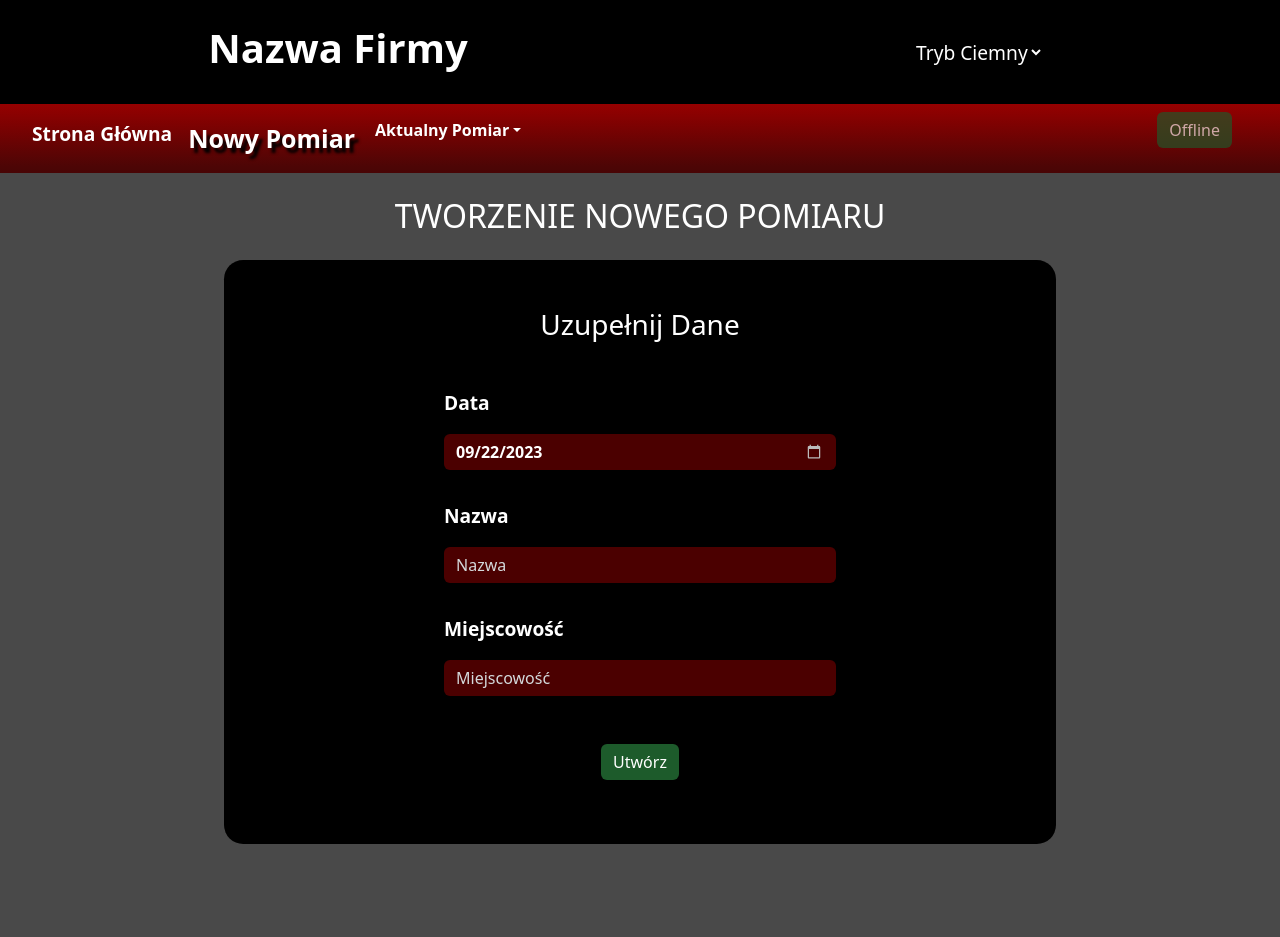
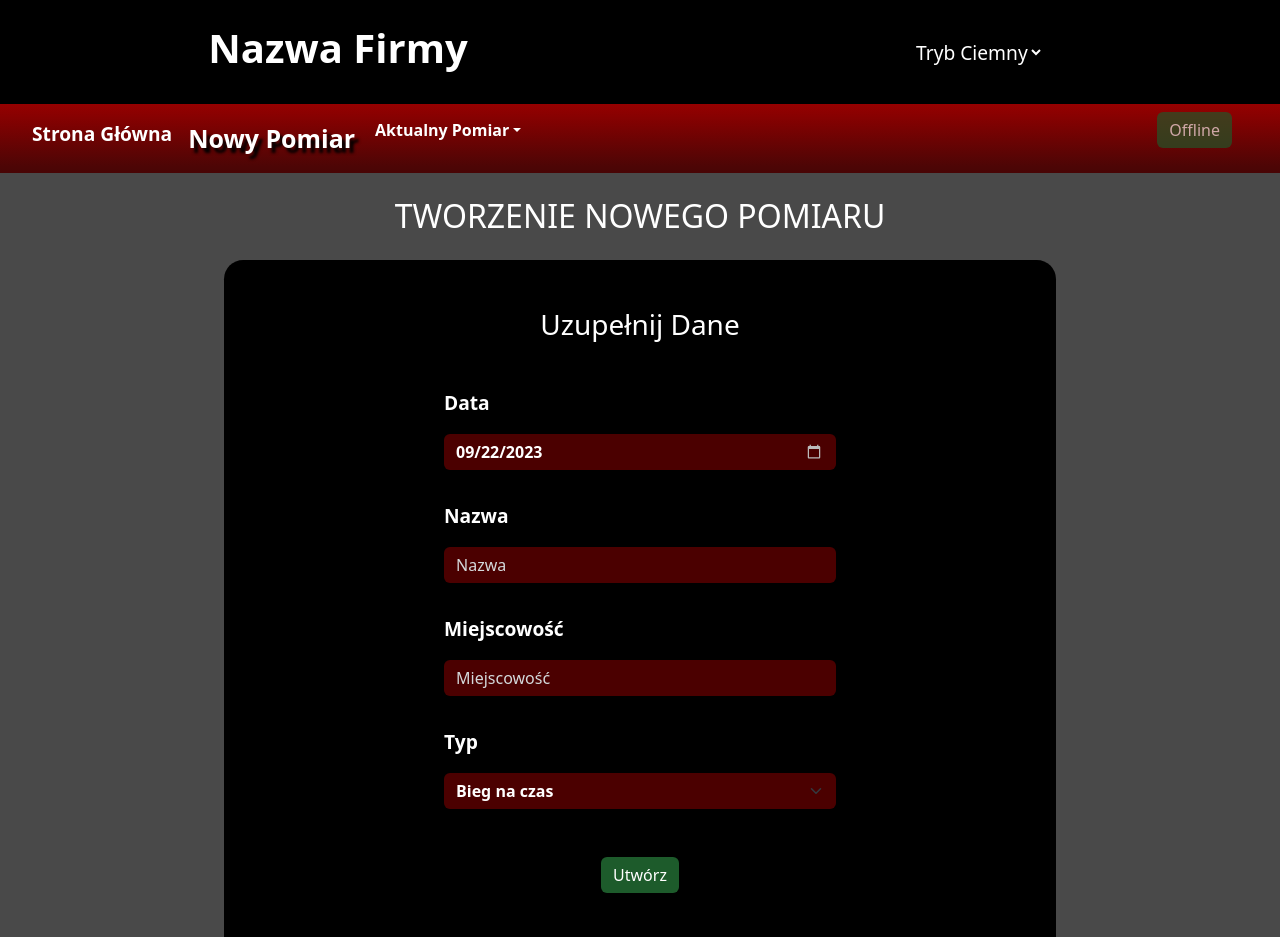
Before and after one commit to Kiriar21/app-measurement, a React (Create React App) app: page /new-measurement in a window 1280 px wide. Shown: the top 937 px of the page. Built offline with nearby package versions, Linux system fonts and the light colour scheme.

Commit message:
I changed new-measurement and edit-measurement (add new select option)

```diff
--- a/src/components/Main/Forms/ActuallyMeasurement/EditMeasurement/EditMeasurement.js
+++ b/src/components/Main/Forms/ActuallyMeasurement/EditMeasurement/EditMeasurement.js
@@ -4,6 +4,7 @@ import { useNavigate } from 'react-router-dom'
 import Button from '../../../../Buttons/ButtonForm/ButtonForm'
 import FormInput from '../../FormInput/FormInput'
 import Alert from '../../../../Alerts/Alert/Alert'
+import SelectMeasurement from '../../Selects/SelectMeasurement/SelectMeasurement'
 
 export default function FormNewMeasurement(props){
     const [showAlert, setShowAlert] = useState(false)
@@ -13,7 +14,10 @@ export default function FormNewMeasurement(props){
     const [name, setName] = useState('')
     const [city, setCity] = useState('')
     const navigate = useNavigate()
-
+    const options = [{
+        name:'run',
+        title:'Bieg na czas'
+    }]
     const check = async (e) => {
         e.preventDefault()
         try{
@@ -45,6 +49,10 @@ export default function FormNewMeasurement(props){
                         defaultValue={city}
                         onChange={ e => setCity(e.target.value)}
                         placeholder='Miejscowość' />
+            <SelectMeasurement controlId='selectMeasurement'
+                        labelText='Typ'
+                        onChange={ e => {}}
+                        opt={ options} />
             <Button buttonTitle="Zapisz" onClick={check} />
             {showAlert  && <Alert variant='success' dismissible={false} alertContent='Zmiany zostały zapisane. Za chwile nastąpi przekierowanie na strone ze statystykami'/>}
         </Form>
--- a/src/components/Main/Forms/FormNewMeasurement/FormNewMeasurement.js
+++ b/src/components/Main/Forms/FormNewMeasurement/FormNewMeasurement.js
@@ -4,6 +4,7 @@ import { useNavigate } from 'react-router-dom'
 import Button from '../../../Buttons/ButtonForm/ButtonForm'
 import FormInput from '../FormInput/FormInput'
 import Alert from '../../../Alerts/Alert/Alert'
+import SelectMeasurement from '../Selects/SelectMeasurement/SelectMeasurement'
 
 export default function FormNewMeasurement(props){
     const [showAlert, setShowAlert] = useState(false);
@@ -11,7 +12,10 @@ export default function FormNewMeasurement(props){
     const dateNow = dateToday.toISOString().slice(0, 10)
     const [, setDate] = useState(dateNow)
     const navigate = useNavigate()
-
+    const options = [{
+        name:'run',
+        title:'Bieg na czas'
+    }]
 
     const check = async (e) => {
         e.preventDefault()
@@ -42,6 +46,10 @@ export default function FormNewMeasurement(props){
                         typeInput='text'
                         // onChange={}
                         placeholder='Miejscowość' />
+            <SelectMeasurement controlId='selectMeasurement'
+                        labelText='Typ'
+                        onChange={ e => {}}
+                        opt={ options} />
             <Button onClick={check} buttonTitle="Utwórz" />
             {showAlert  && <Alert variant='success' dismissible={false} alertContent='Udało się utworzyć nowy pomiar. Za chwile nastąpi przekierowanie na strone ze statystykami'/>}
         </Form>
--- /dev/null
+++ b/src/components/Main/Forms/Selects/SelectMeasurement/Option.js
@@ -0,0 +1,9 @@
+import style from '../../FormInput/FormInput.module.css'
+
+export default function FormInput(props){
+    return(
+        <option value={props.value} className={`${style.bg} my-3`}>
+            {props.title}
+        </option>
+    )
+}
--- /dev/null
+++ b/src/components/Main/Forms/Selects/SelectMeasurement/SelectMeasurement.js
@@ -0,0 +1,26 @@
+import {Col, Row, Form} from 'react-bootstrap'
+import Option from './Option'
+import style from '../../FormInput/FormInput.module.css'
+
+export default function FormInput(props){
+    return(
+        <Form.Group as={Row} controlId={props.controlId} className='d-flex justify-content-center my-3'>
+            <Col md={6}>
+                <Form.Label className='d-flex justify-content-start'>
+                    {props.labelText}
+                </Form.Label>
+                <Form.Select
+                            onChange={props.onChange}
+                            className={`${style.bg} my-3`}
+                            >
+                        {props.opt.map( (element) => {
+                            return (
+                                <Option value={element.value}
+                                        title={element.title} />
+                            )
+                        })}
+                </Form.Select>
+            </Col>
+        </Form.Group>
+    )
+}
```
Also changed, not shown: doit.txt, src/App.css (line endings or trailing spaces).
